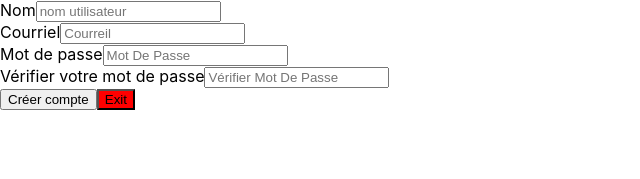
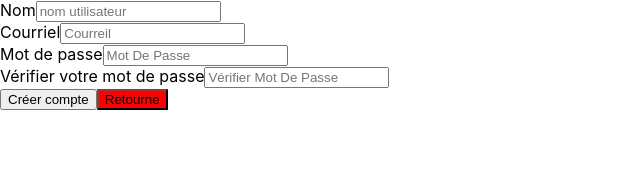
Before and after one commit to yanzhou87/contrats, a React (Create React App) app in the folder contratsreact/: page /ajouterUtilisateur in a window 1280 px wide. Shown: the top 179 px of the page, without its empty margins (0-640 px from the left). Built offline with nearby package versions, Linux system fonts and the light colour scheme.

Commit message:
corriger le mot<Retrourne> du bouton<Exit>

```diff
--- a/contratsreact/src/components/pages/AjouterUtilisateur.js
+++ b/contratsreact/src/components/pages/AjouterUtilisateur.js
@@ -60,7 +60,7 @@ const AjouterUtilisateur = ({onAjouter}) => {
                        onChange={(e) => setVerifierMotDePasse(e.target.value)}/>
             </div>
             <input type='submit' value='Créer compte' className='btn btn-block'/>
-            <Link to='/'><Button color={'red'} text={'Exit'}/></Link>
+            <Link to='/'><Button color={'red'} text={'Retourne'}/></Link>
         </form>
     )
 }
```
